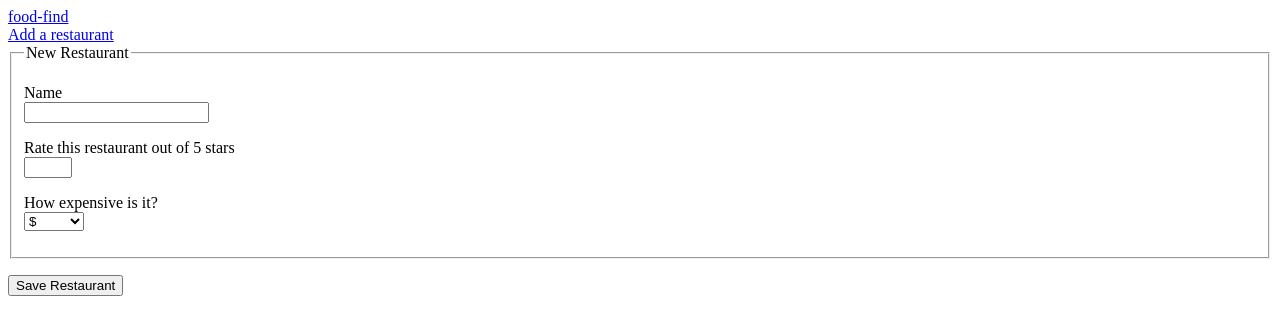
After one commit to rachelp4515/food-find, a Flask app: page /places/new in a window 1280 px wide. The commit adds this page. Shown: the top 335 px of the page. Run offline with Flask 2, Linux system fonts and the light colour scheme.

Commit message:
db works, create function and form works

```diff
--- a/app.py
+++ b/app.py
@@ -1,11 +1,48 @@
-from flask import Flask, render_template
+from flask import Flask, render_template, request, redirect, url_for
+from bson.objectid import ObjectId
+import os
+app = Flask(__name__)
 
-app = Flask(__name__)
+from pymongo import MongoClient
+app.config["MONGO_URI"] = os.environ.get("MONGO_URI")
+print(app.config["MONGO_URI"])
+
+client = MongoClient(app.config["MONGO_URI"])
+db = client.get_database('food-find')
+places = db.places
+
+
+
 
 @app.route('/')
 def index():
-    """Return homepage."""
-    return render_template('index.html', msg='bitch')
+    return render_template('index.html', places=places.find())
+
+
+@app.route('/places/new')
+def new_place():
+    return render_template('new_place.html')
+
+
+@app.route('/places', methods=['POST'])
+def add_place():
+    place = {
+        'name': request.form.get('name'),
+        'rating': request.form.get('rating'),
+        'price': request.form.get('price')
+    }
+    places.insert_one(place)
+    return redirect(url_for('index'))
+
+
+
+
+
+
+
+
+
+
 
 if __name__ == '__main__':
     app.run(debug=True)
--- a/requirements.txt
+++ b/requirements.txt
@@ -1,6 +1,8 @@
 click==8.0.3
+dnspython==2.1.0
 Flask==2.0.2
 itsdangerous==2.0.1
 Jinja2==3.0.3
 MarkupSafe==2.0.1
+pymongo==4.0
 Werkzeug==2.0.2
--- a/templates/base.html
+++ b/templates/base.html
@@ -7,8 +7,10 @@
     <title>Document</title>
 </head>
 <body>
-    {% block content %}
+    {% include 'partials/navbar.html' %}
+<div> {% block content %} {% endblock %} </div>
 
-{% endblock %}
+
+
 </body>
 </html>
--- /dev/null
+++ b/templates/new_place.html
@@ -0,0 +1,33 @@
+{% extends 'base.html' %}
+
+{% block content %}
+<form method='POST' action='/places'>
+    <fieldset>
+    <legend>New Restaurant</legend>
+    <!-- TITLE -->
+    <p>
+        <label for='name'>Name</label><br>
+        <input type='text' name='name' />
+    </p>
+    <p>
+        <label for='rating'>Rate this restaurant out of 5 stars</label><br>
+        <input type='number' name='rating'min='0' max='5' />
+    </p>
+    <p>
+        <label for='price'> How expensive is it?</label> <br>
+        <select name='price'>
+            <option value="$">$</option>
+            <option value="$$">$$</option>
+            <option value="$$$">$$$</option>
+            <option value="$$$$">$$$$</option>
+            <option value="$$$$$">$$$$$</option>
+        </select>
+    </p>
+    </fieldset>
+
+    <!-- BUTTON -->
+    <p>
+        <button type='submit'>Save Restaurant</button>
+    </p>
+</form>
+{% endblock %}
--- /dev/null
+++ b/templates/partials/navbar.html
@@ -0,0 +1,12 @@
+<nav class='navbar navbar-default'>
+    <div class='container-fluid'>
+        <div class='navbar-header'>
+            <a class='navbar-brand' href='/'>
+                food-find
+            </a>
+        </div>
+        <div class='pull-right'>
+            <a href='/places/new' class='btn btn-default navbar-btn'>Add a restaurant</a>
+        </div>
+    </div>
+</nav>
```
Also changed, not shown: templates/index.html (+6 -1 lines), 1 other file.
